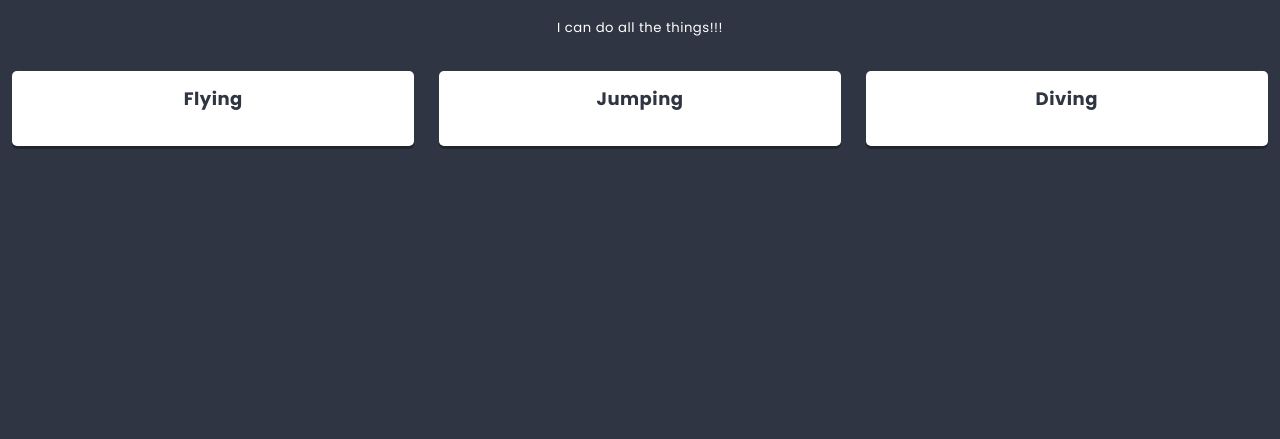
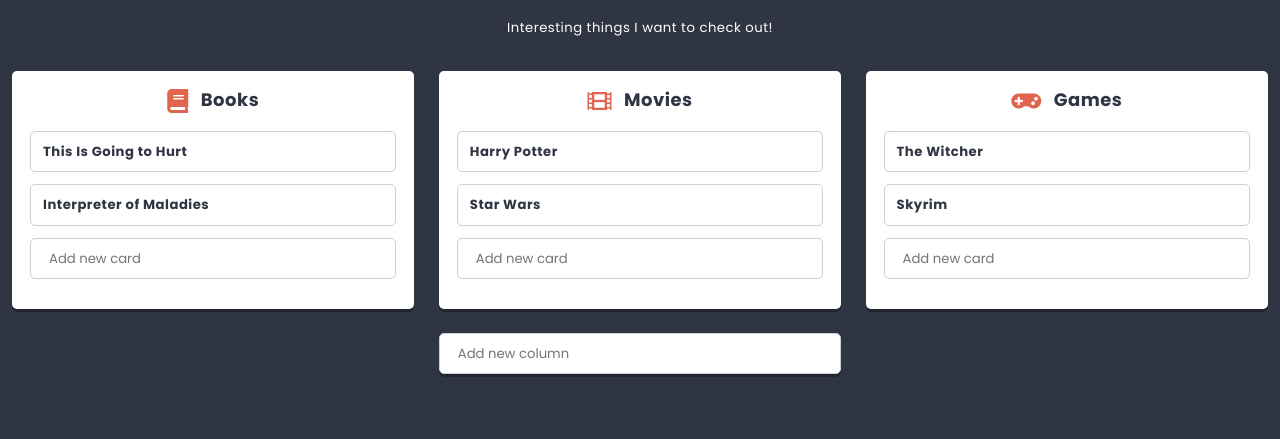
Before and after one commit to vaseque/first-react-app, a React app: page / in a window 1280 px wide. Shown: the part 361-800 px from the top of the page. Built offline with nearby package versions, Linux system fonts and the light colour scheme.

Commit message:
Finish the app

```diff
--- a/src/components/App/App.js
+++ b/src/components/App/App.js
@@ -1,17 +1,15 @@
 import React from 'react';
 import styles from './App.scss';
 import List from '../List/List.js';
+import { pageContents, listData } from '../../data/dataStore';
 
 class App extends React.Component {
   render() {
     return (
       <main className={styles.component}>
-        <h1 className={styles.title}>My first React app</h1>
-        <h2 className={styles.subtitle}>Hello world!</h2>
-        <List
-          title={['Things to do ', <sup key='1'>soon!</sup>]}
-          image='http://uploads.kodilla.com/bootcamp/fer/11.react/space.png'>
-        </List>
+        <h1 className={styles.title}>{pageContents.title}</h1>
+        <h2 className={styles.subtitle}>{pageContents.subtitle}</h2>
+        <List {...listData} />
       </main>
     )
   }
--- /dev/null
+++ b/src/components/Button/Button.js
@@ -0,0 +1,11 @@
+import React from 'react';
+import styles from './Button.scss';
+
+const Button = ({variant = '', ...otherProps}) => (
+  <button
+    {...otherProps}
+    className={styles.component + variant.split(' ').map(name => ' ' + (styles[name] || name)).join('')}
+  />
+);
+
+export default Button;
--- /dev/null
+++ b/src/components/Card/Card.js
@@ -0,0 +1,21 @@
+import React from 'react';
+import styles from './Card.scss';
+import PropTypes from 'prop-types';
+
+class Card extends React.Component {
+
+    static propTypes = {
+        title: PropTypes.node.isRequired,
+    }
+
+    render() {
+        return (
+
+            <div className={styles.component}>
+                <h4 className={styles.title}>{this.props.title}</h4>
+            </div>
+        )
+    }
+}
+
+export default Card;
--- a/src/components/Column/Column.js
+++ b/src/components/Column/Column.js
@@ -1,18 +1,54 @@
 import React from 'react';
 import styles from './Column.scss';
 import PropTypes from 'prop-types';
+import Card from '../Card/Card.js';
+import Creator from '../Creator/Creator.js';
+import { settings } from '../../data/dataStore';
+import Icon from '../Icon/Icon.js';
 
 class Column extends React.Component {
+
+    state = {
+        cards: this.props.cards || [],
+    }
 
     static propTypes = {
         title: PropTypes.node.isRequired
     }
 
+    addCard(title) {
+        this.setState(state => (
+            {
+                cards: [
+                    ...state.cards,
+                    {
+                        key: state.cards.length ? state.cards[state.cards.length - 1].key + 1 : 0,
+                        title
+                    }
+                ]
+            }
+        ));
+    }
+
     render() {
         return (
+
             <section className={styles.component}>
-                <h3 className={styles.title}>{this.props.title}</h3>
-            </section>
+                <h3 className={styles.title}>
+                    <span className={styles.icon}>
+                        <Icon name={this.props.icon} />
+                    </span>
+                    {this.props.title}
+                </h3>
+                <div>
+                    {this.state.cards.map(({ key, ...cardProps }) => (
+                        <Card key={key} {...cardProps} />
+                    ))}
+                </div>
+                <div>
+                    <Creator text={settings.cardCreatorText} action={title => this.addCard(title)} />
+                </div>
+            </section >
         )
     }
 }
--- /dev/null
+++ b/src/components/Creator/Creator.js
@@ -0,0 +1,63 @@
+import React from 'react';
+import styles from './Creator.scss';
+import Button from '../Button/Button';
+import PropTypes from 'prop-types';
+
+class Creator extends React.Component {
+  static propTypes = {
+    text: PropTypes.string,
+  }
+
+  static defaultProps = {
+    text: 'Add new item',
+  }
+
+  state = {
+    value: '',
+    visibleButtons: false,
+  }
+
+  handleChange = event => {
+    // console.log(event);
+    this.setState({
+      value: event.target.value,
+      visibleButtons: event.target.value.length > 0
+    });
+  }
+
+  handleOK = () => {
+    if(this.state.value != ''){
+      this.props.action(this.state.value);
+      this.setState({
+        value: '',
+        visibleButtons: false
+      });
+    }
+  }
+
+  handleCancel = () => {
+    this.setState({
+      value: '',
+      visibleButtons: false
+    });
+  }
+
+  render() {
+    return (
+      <div className={styles.component}>
+        <input
+          type='text'
+          placeholder={this.props.text}
+          value={this.state.value}
+          onChange={this.handleChange}
+        />
+        <div className={styles.buttons + (this.state.visibleButtons ? ' ' + styles.buttonsShown : '')}>
+          <Button onClick={this.handleOK}>OK</Button>
+          <Button onClick={this.handleCancel} variant='danger'>cancel</Button>
+        </div>
+      </div>
+    );
+  }
+}
+
+export default Creator;
--- a/src/components/Hero/Hero.js
+++ b/src/components/Hero/Hero.js
@@ -1,11 +1,12 @@
 import React from 'react';
 import styles from './Hero.scss';
 import PropTypes from 'prop-types';
+import ReactHtmlParser from 'react-html-parser';
 
 const Hero = props => (
 
     <header className={styles.component}>
-        <h2 className={styles.title}>{props.titleText}</h2>
+        <h2 className={styles.title}>{ReactHtmlParser(props.titleText)}</h2>
         <img className={styles.image} src={props.imageImg}></img>
     </header>
 );
--- /dev/null
+++ b/src/components/Icon/Icon.js
@@ -0,0 +1,5 @@
+import React from 'react';
+
+const Icon = props => (<i className={`fas fa-${props.name}`}></i>);
+
+export default Icon;
--- a/src/components/List/List.js
+++ b/src/components/List/List.js
@@ -3,17 +3,41 @@
 import Hero from '../Hero/Hero.js';
 import PropTypes from 'prop-types';
 import Column from '../Column/Column.js';
+import { settings } from '../../data/dataStore';
+import ReactHtmlParser from 'react-html-parser';
+import Creator from '../Creator/Creator.js';
 
 class List extends React.Component {
+
+    state = {
+        columns: this.props.columns || [],
+    }
 
     static propTypes = {
         title: PropTypes.node.isRequired,
         image: PropTypes.string,
-        children: PropTypes.node,
+        description: PropTypes.node,
+        columns: PropTypes.array
     }
 
     static defaultProps = {
-        children: <p>I can do all the things!!!</p>,
+        description: settings.defaultListDescription
+    }
+
+    addColumn(title) {
+        this.setState(state => (
+            {
+                columns: [
+                    ...state.columns,
+                    {
+                        key: state.columns.length ? state.columns[state.columns.length - 1].key + 1 : 0,
+                        title,
+                        icon: 'list-alt',
+                        cards: []
+                    }
+                ]
+            }
+        ));
     }
 
     render() {
@@ -22,15 +46,18 @@
             <section className={styles.component}>
                 <Hero
                     titleText={this.props.title}
-                    imageImg={this.props.image} />
-
+                    imageImg={this.props.image}
+                />
                 <div className={styles.description}>
-                    {this.props.children}
+                    {ReactHtmlParser(this.props.description)}
                 </div>
                 <div className={styles.columns}>
-                    <Column title='Flying' />
-                    <Column title='Jumping' />
-                    <Column title='Diving' />
+                    {this.state.columns.map(({ key, ...columnProps }) => (
+                        <Column key={key} {...columnProps} />
+                    ))}
+                </div>
+                <div className={styles.creator}>
+                    <Creator text={settings.columnCreatorText} action={title => this.addColumn(title)} />
                 </div>
             </section>
         )
```
Also changed, not shown: src/components/Card/Card.scss (line endings or trailing spaces).
